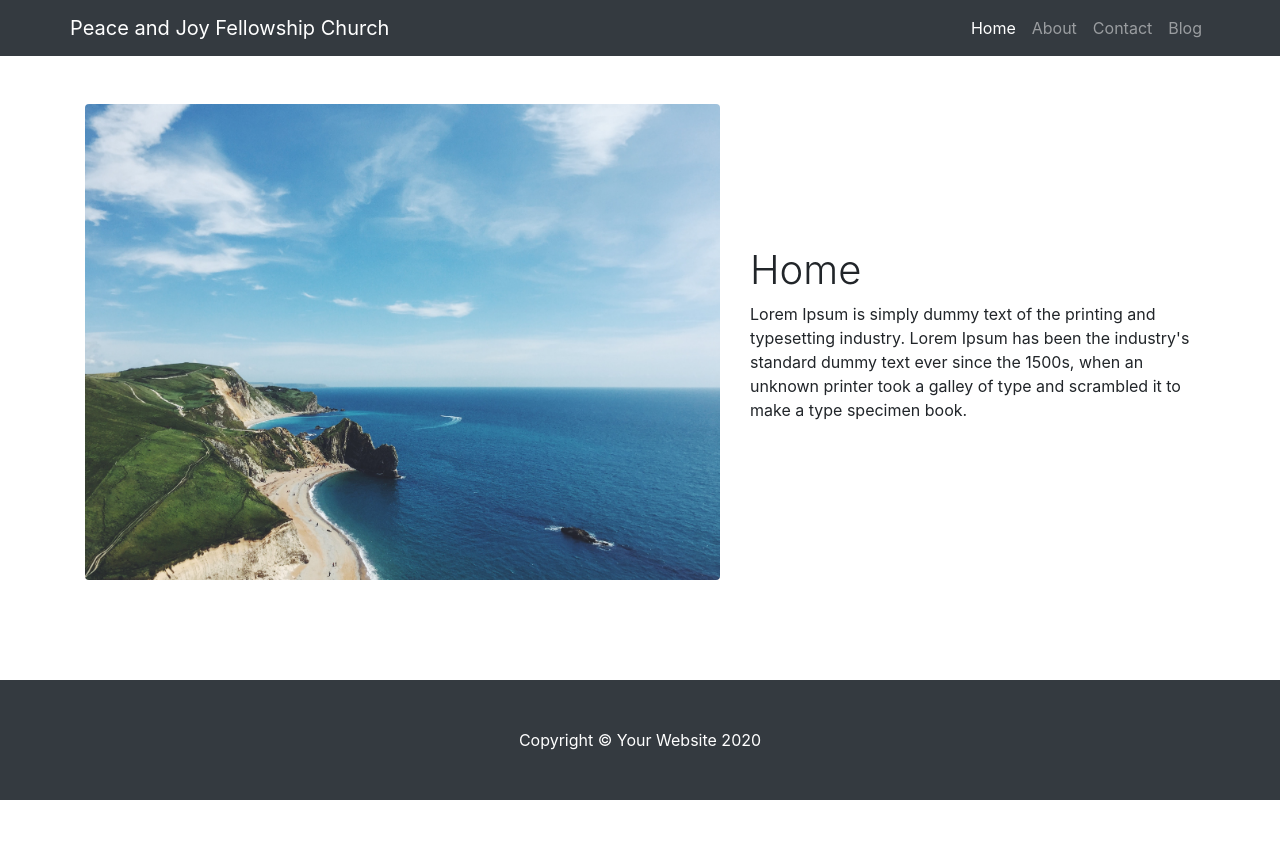
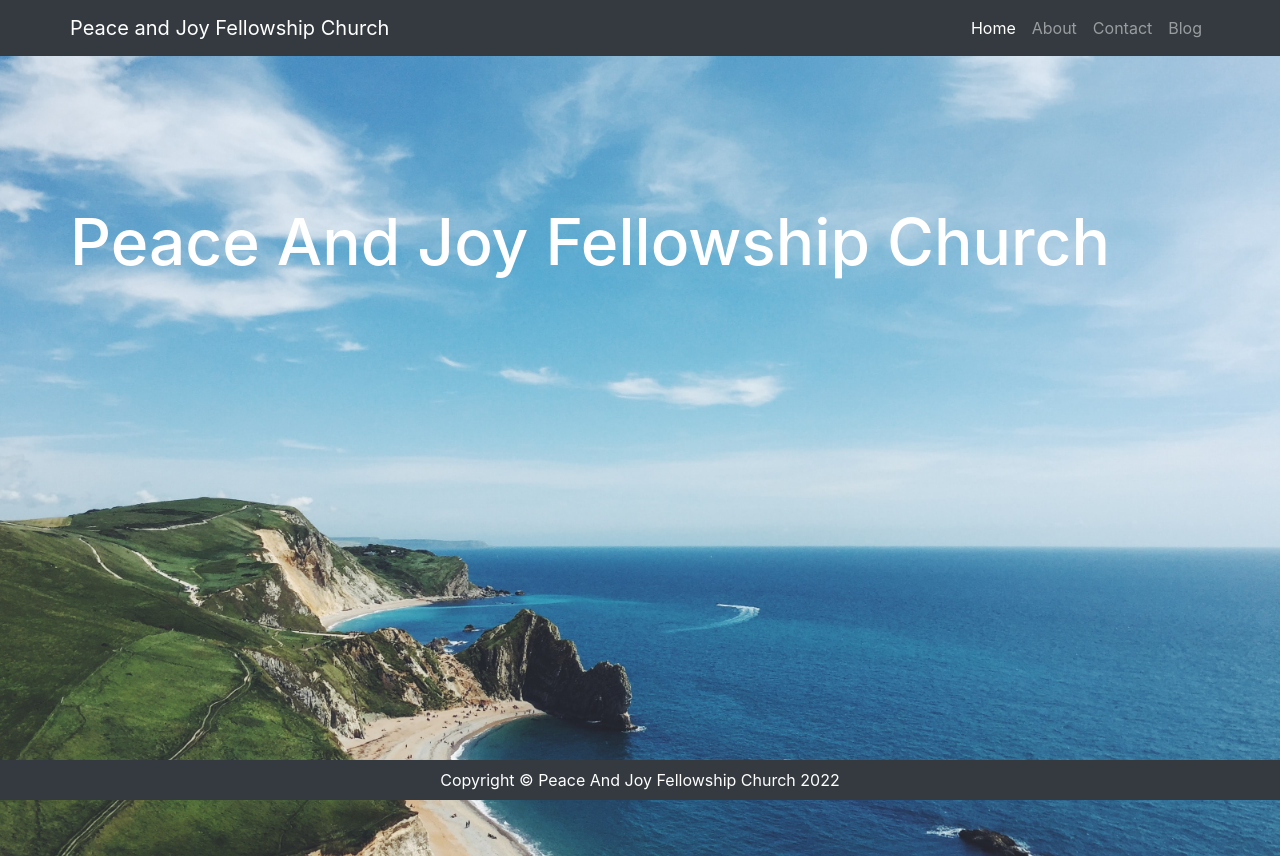
Before and after one commit to IBTechRaj/pandj, a React (Create React App) app: page / in a window 1280 px wide. Before the commit the page ends 800 px from the top, so only its background shows below. Built offline with nearby package versions, Linux system fonts and the light colour scheme.

Commit message:
home page done

```diff
--- /dev/null
+++ b/src/App.js
@@ -0,0 +1,33 @@
+import React from "react";
+// import "./App.css";
+import { HashRouter as Router, Route, Routes } from "react-router-dom";
+import {
+  Navigation,
+  Footer,
+  Home,
+  About,
+  Contact,
+  Blog,
+  Posts,
+  Post,
+} from "./components";
+
+export default function App() {
+return (
+<div >
+  <Router>
+    <Navigation />
+    <Routes>
+      <Route path="/" element={<Home />} />
+      <Route path="/about" element={<About />} />
+      <Route path="/contact" element={<Contact />} />
+      <Route path="/blog" element={<Blog />}>
+        <Route path="" element={<Posts />} />
+        <Route path=":postSlug" element={<Post />} />
+      </Route>
+    </Routes>
+    <Footer />
+  </Router>
+  </div>
+)
+}
--- a/src/components/Footer.jsx
+++ b/src/components/Footer.jsx
@@ -3,10 +3,10 @@ import React from "react";
 function Footer() {
   return (
     <div className="footer">
-      <footer className="py-5 bg-dark fixed-bottom">
+      <footer className="py-2 bg-dark fixed-bottom">
         <div className="container">
           <p className="m-0 text-center text-white">
-            Copyright &copy; Your Website 2020
+            Copyright &copy; Peace And Joy Fellowship Church 2022
           </p>
         </div>
       </footer>
--- a/src/components/Home.jsx
+++ b/src/components/Home.jsx
@@ -1,27 +1,29 @@
 import React from "react";
+import  './home.css';
 
 function Home() {
   return (
-    <div className="home">
+    <div className="home" id="header">
       <div className="container">
         <div className="row align-items-center my-5">
-          <div className="col-lg-7">
-            <img
+          {/* <div className="col-lg-7"> */}
+            <h1 style={{color: 'white', fontSize: 64}}>Peace And Joy Fellowship Church</h1>
+            {/* <img
               className="img-fluid rounded mb-4 mb-lg-0"
               src="robert-bye-OlZ1nWLEEgM-unsplash.jpg"
-              // src="http://placehold.it/900x400"
+              src="http://placehold.it/900x400"
               alt=""
-            />
-          </div>
-          <div className="col-lg-5">
-            <h1 className="font-weight-light">Home</h1>
-            <p>
+            /> */}
+          {/* </div> */}
+          {/* <div className="col-lg-5"> */}
+            {/* <h1 className="font-weight-light">Home</h1> */}
+            {/* <p>
               Lorem Ipsum is simply dummy text of the printing and typesetting
               industry. Lorem Ipsum has been the industry's standard dummy text
               ever since the 1500s, when an unknown printer took a galley of
               type and scrambled it to make a type specimen book.
-            </p>
-          </div>
+            </p> */}
+          {/* </div> */}
         </div>
       </div>
     </div>
--- /dev/null
+++ b/src/components/home.css
@@ -0,0 +1,22 @@
+/* #header{
+    background-image: url('../../public/images/robert-bye-OlZ1nWLEEgM-unsplash.jpg');
+    width: 100%;
+    height: 100vh;
+    padding-top: 100px;
+    padding-bottom: 100px;
+} */
+
+#header {
+    display: table;
+    width: 100%;
+    height: 100vh;
+    padding-top: 100px;
+    padding-bottom: 200px;
+    background: url('../../public/images/robert-bye-OlZ1nWLEEgM-unsplash.jpg') center center no-repeat;
+    /* background: url(https://www.shutterstock.com/image-photo/mountain-landscape-lake-range-large-panorama-1017466240.jpg) center center no-repeat; */
+    background-color: #e5e5e5;
+    -webkit-background-size: cover;
+    -moz-background-size: cover;
+    background-size: cover;
+    -o-background-size: cover;
+  }
--- a/src/index.css
+++ b/src/index.css
@@ -6,7 +6,6 @@ body {
   -webkit-font-smoothing: antialiased;
   -moz-osx-font-smoothing: grayscale;
 }
-
 code {
   font-family: source-code-pro, Menlo, Monaco, Consolas, 'Courier New',
     monospace;
--- a/src/index.js
+++ b/src/index.js
@@ -1,33 +1,35 @@
 import React from "react";
 import ReactDOM from "react-dom";
 import "./index.css";
+import App from './App'
 // import * as serviceWorker from "./serviceWorker";
-import { HashRouter as Router, Route, Routes } from "react-router-dom";
-import {
-  Navigation,
-  Footer,
-  Home,
-  About,
-  Contact,
-  Blog,
-  Posts,
-  Post,
-} from "./components";
+// import { HashRouter as Router, Route, Routes } from "react-router-dom";
+// import {
+//   Navigation,
+//   Footer,
+//   Home,
+//   About,
+//   Contact,
+//   Blog,
+//   Posts,
+//   Post,
+// } from "./components";
 
 ReactDOM.render(
-  <Router>
-    <Navigation />
-    <Routes>
-      <Route path="/" element={<Home />} />
-      <Route path="/about" element={<About />} />
-      <Route path="/contact" element={<Contact />} />
-      <Route path="/blog" element={<Blog />}>
-        <Route path="" element={<Posts />} />
-        <Route path=":postSlug" element={<Post />} />
-      </Route>
-    </Routes>
-    <Footer />
-  </Router>,
+  <App />,
+  // <Router>
+  //   <Navigation />
+  //   <Routes>
+  //     <Route path="/" element={<Home />} />
+  //     <Route path="/about" element={<About />} />
+  //     <Route path="/contact" element={<Contact />} />
+  //     <Route path="/blog" element={<Blog />}>
+  //       <Route path="" element={<Posts />} />
+  //       <Route path=":postSlug" element={<Post />} />
+  //     </Route>
+  //   </Routes>
+  //   <Footer />
+  // </Router>,
 
   document.getElementById("root")
 );
```
Also changed, not shown: src/App.css (+7 -0 lines), public/images/robert-bye-OlZ1nWLEEgM-unsplash.jpg (renamed from public/robert-bye-OlZ1nWLEEgM-unsplash.jpg).
